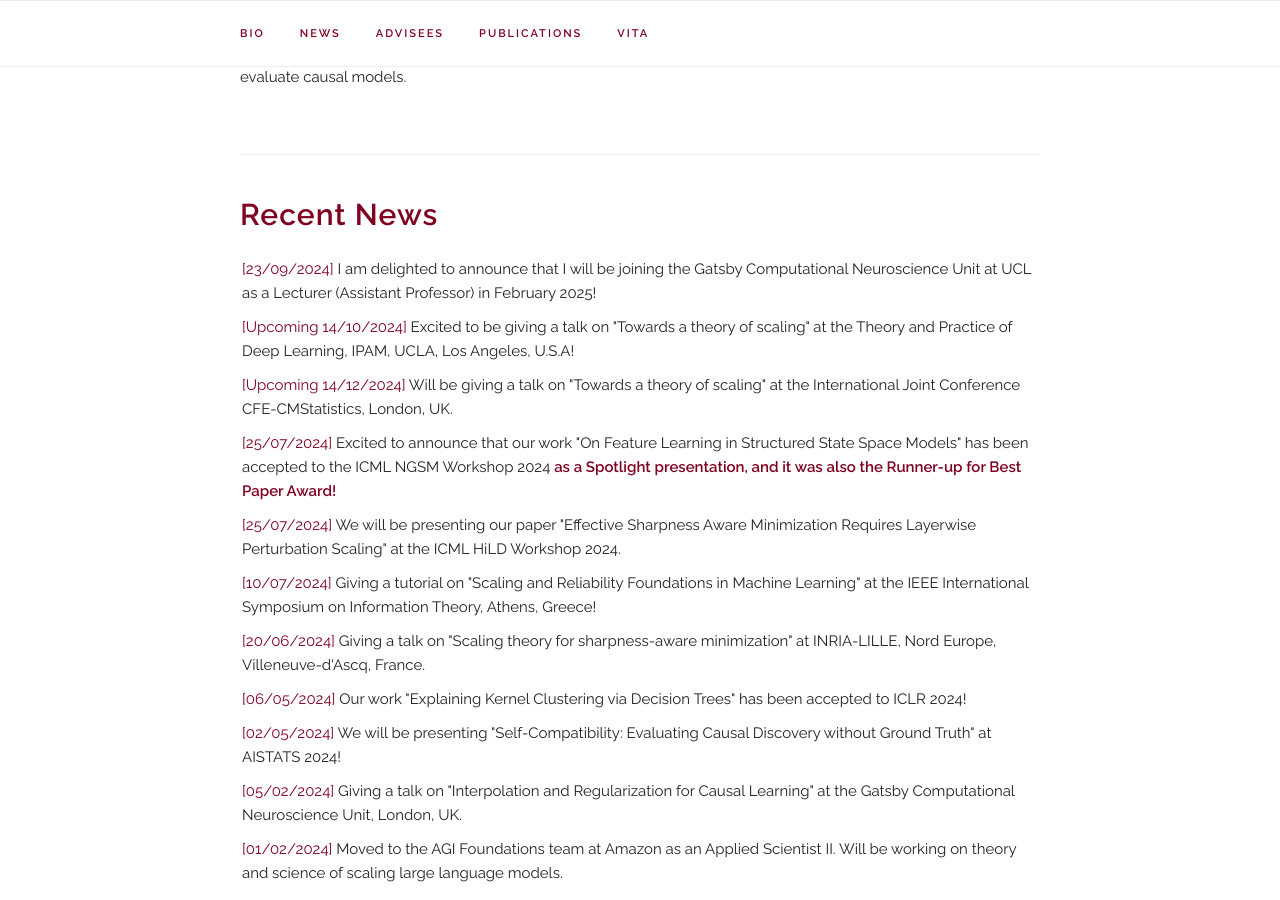
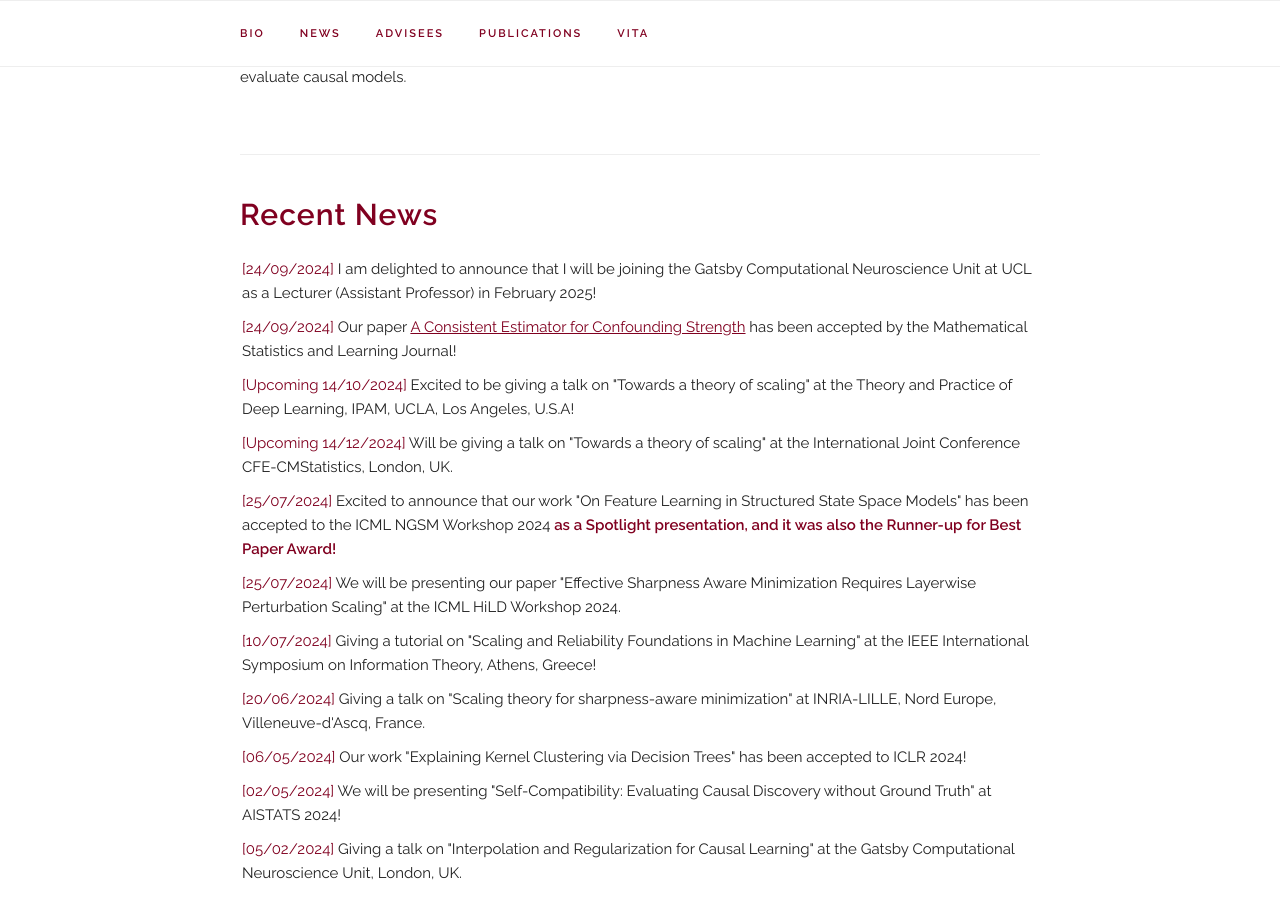
Before and after one commit to leenachennuru/leenacvankadara.com, a Jekyll site: the page built from index.html, in a window 1280 px wide and 900 px high, scrolled down 1094 px. Built offline with Jekyll 4.4.1, drawn with Linux system fonts in a browser that asks for light colours; some web fonts are replaced.

Commit message:
minor changes

```diff
--- a/index.html
+++ b/index.html
@@ -74,8 +74,11 @@ title: Home
   <!-- <p> Scroll for older news </p> -->
   <UL style="list-style-type: none; padding: 2px; overflow-y: hidden; height:auto;">
 
-      <li> <span style="color: #800020;">[23/09/2024]</span>
+      <li> <span style="color: #800020;">[24/09/2024]</span>
         I am delighted to announce that I will be joining the Gatsby Computational Neuroscience Unit at UCL as a Lecturer (Assistant Professor) in February 2025!</li>
+
+      <li> <span style="color: #800020;">[24/09/2024]</span>
+          Our paper <a style="color: #800020;" href="https://arxiv.org/abs/2211.01903">A Consistent Estimator for Confounding Strength</a> has been accepted by the Mathematical Statistics and Learning Journal!</li>
 
       <li> <span style="color: #800020;">[Upcoming 14/10/2024]</span>
           Excited to be giving a talk on "Towards a theory of scaling" at the Theory and Practice of Deep Learning, IPAM, UCLA, Los Angeles, U.S.A!
```
Also changed, not shown: 1 other file.
